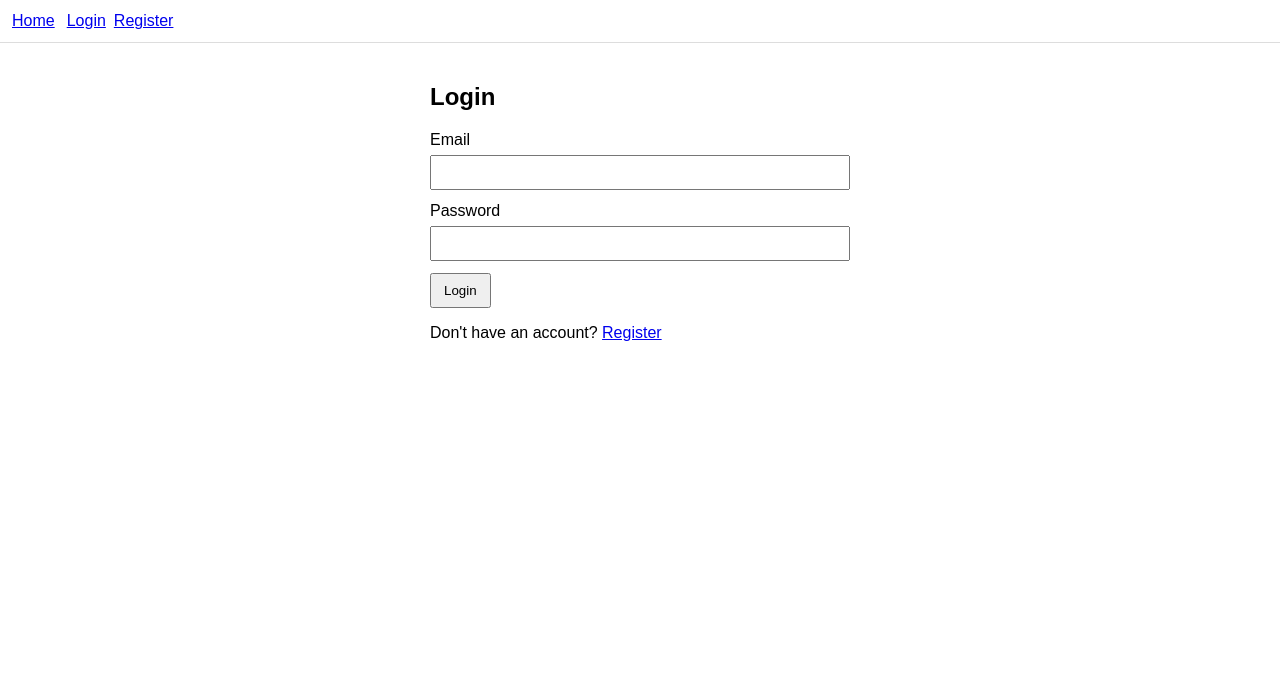
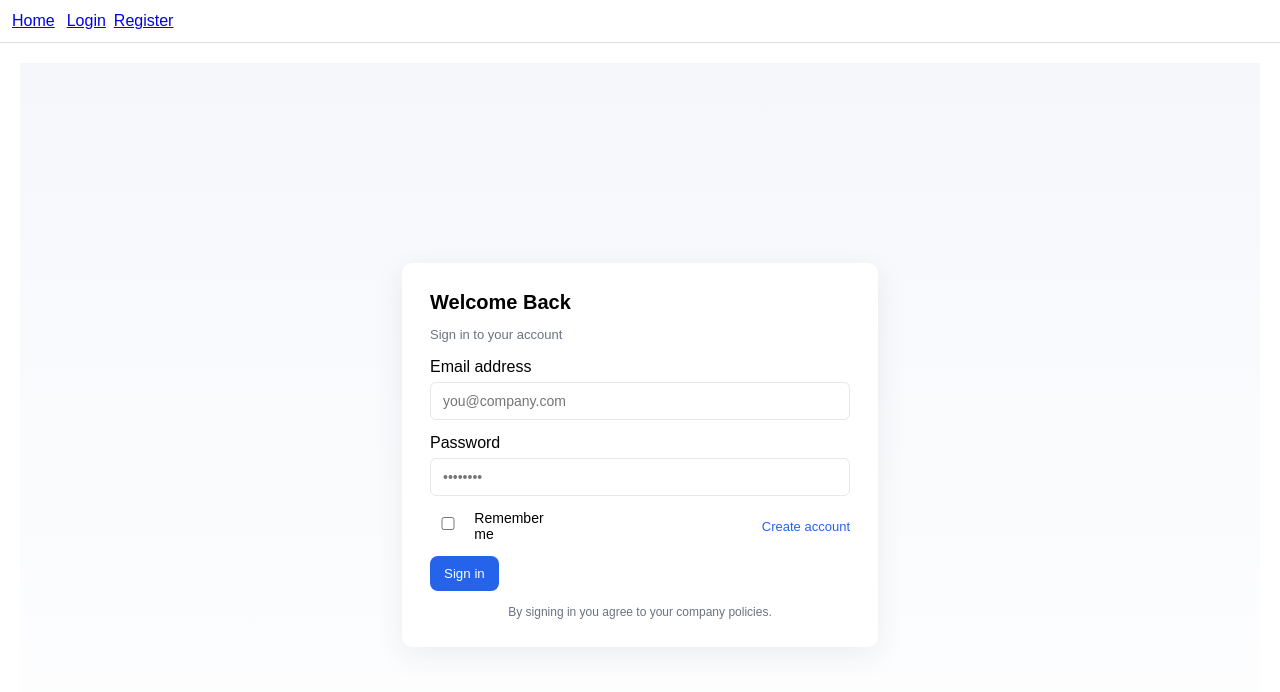
Before and after one commit to jaseem1033/Employee-Attendance-System, a React (Vite) app in the folder frontend/: page /login in a window 1280 px wide. Shown: the top 692 px of the page. Built offline with nearby package versions, Linux system fonts and the light colour scheme; no server answers.

Commit message:
Login and Register page done

```diff
--- a/frontend/src/pages/Login.tsx
+++ b/frontend/src/pages/Login.tsx
@@ -6,6 +6,7 @@ import { login } from '../store/authSlice'
 export default function Login() {
   const [email, setEmail] = useState('')
   const [password, setPassword] = useState('')
+  const [remember, setRemember] = useState(false)
   const dispatch = useAppDispatch()
   const auth = useAppSelector(s => s.auth)
   const navigate = useNavigate()
@@ -17,26 +18,64 @@ export default function Login() {
       if (res.user.role === 'manager') navigate('/manager')
       else navigate('/employee')
     } catch (err) {
-      // ignore; error in slice
+      // error is handled in slice; keep UI responsive
     }
   }
 
   return (
-    <div style={{ maxWidth: 420, margin: '0 auto' }}>
-      <h2>Login</h2>
-      <form onSubmit={handle}>
-        <div>
-          <label>Email</label>
-          <input value={email} onChange={e => setEmail(e.target.value)} />
+    <div className="auth-page">
+      <div className="auth-card">
+        <div className="auth-header">
+          <h1>Welcome Back</h1>
+          <p className="muted">Sign in to your account</p>
         </div>
-        <div>
-          <label>Password</label>
-          <input type="password" value={password} onChange={e => setPassword(e.target.value)} />
-        </div>
-        <button type="submit">Login</button>
-      </form>
-      {auth.error && <div style={{ color: 'red' }}>{auth.error}</div>}
-      <p>Don't have an account? <Link to="/register">Register</Link></p>
+
+        <form onSubmit={handle} className="auth-form" aria-label="login form">
+          <div className="form-row">
+            <label htmlFor="email">Email address</label>
+            <input
+              id="email"
+              className="input"
+              type="email"
+              value={email}
+              onChange={e => setEmail(e.target.value)}
+              placeholder="you@company.com"
+              required
+            />
+          </div>
+
+          <div className="form-row">
+            <label htmlFor="password">Password</label>
+            <input
+              id="password"
+              className="input"
+              type="password"
+              value={password}
+              onChange={e => setPassword(e.target.value)}
+              placeholder="••••••••"
+              required
+            />
+          </div>
+
+          <div className="form-row form-row-inline">
+            <label className="checkbox">
+              <input type="checkbox" checked={remember} onChange={e => setRemember(e.target.checked)} />
+              <span>Remember me</span>
+            </label>
+            <Link to="/register" className="link-small">Create account</Link>
+          </div>
+
+          {auth.error && <div className="error" role="alert">{auth.error}</div>}
+
+          <div className="form-row">
+            <button className="btn btn-primary" type="submit" disabled={auth.loading}>
+              {auth.loading ? 'Signing in...' : 'Sign in'}
+            </button>
+          </div>
+        </form>
+
+        <div className="auth-footer muted">By signing in you agree to your company policies.</div>
+      </div>
     </div>
   )
 }
--- a/frontend/src/pages/Register.tsx
+++ b/frontend/src/pages/Register.tsx
@@ -8,6 +8,7 @@ export default function Register() {
   const [email, setEmail] = useState('')
   const [password, setPassword] = useState('')
   const [role, setRole] = useState('employee')
+  const [department, setDepartment] = useState('')
   const dispatch = useAppDispatch()
   const auth = useAppSelector(s => s.auth)
   const navigate = useNavigate()
@@ -15,38 +16,57 @@ export default function Register() {
   const handle = async (e: React.FormEvent) => {
     e.preventDefault()
     try {
-      await dispatch(register({ name, email, password, role })).unwrap()
+      await dispatch(register({ name, email, password, role, department })).unwrap()
       navigate('/login')
     } catch (err) {}
   }
 
   return (
-    <div style={{ maxWidth: 520, margin: '0 auto' }}>
-      <h2>Register</h2>
-      <form onSubmit={handle}>
-        <div>
-          <label>Name</label>
-          <input value={name} onChange={e => setName(e.target.value)} />
+    <div className="auth-page">
+      <div className="auth-card">
+        <div className="auth-header">
+          <h1>Create Account</h1>
+          <p className="muted">Register a new employee or manager account</p>
         </div>
-        <div>
-          <label>Email</label>
-          <input value={email} onChange={e => setEmail(e.target.value)} />
+
+        <form onSubmit={handle} className="auth-form" aria-label="register form">
+          <div className="form-row">
+            <label htmlFor="name">Full name</label>
+            <input id="name" className="input" value={name} onChange={e => setName(e.target.value)} placeholder="Jane Doe" required />
           </div>
-        <div>
-          <label>Password</label>
-          <input type="password" value={password} onChange={e => setPassword(e.target.value)} />
+
+          <div className="form-row">
+            <label htmlFor="email">Email address</label>
+            <input id="email" className="input" type="email" value={email} onChange={e => setEmail(e.target.value)} placeholder="you@company.com" required />
           </div>
-        <div>
-          <label>Role</label>
-          <select value={role} onChange={e => setRole(e.target.value)}>
+
+          <div className="form-row">
+            <label htmlFor="password">Password</label>
+            <input id="password" className="input" type="password" value={password} onChange={e => setPassword(e.target.value)} placeholder="Minimum 8 characters" required />
+          </div>
+
+          <div className="form-row">
+            <label htmlFor="department">Department</label>
+            <input id="department" className="input" value={department} onChange={e => setDepartment(e.target.value)} placeholder="Engineering" />
+          </div>
+
+          <div className="form-row">
+            <label htmlFor="role">Role</label>
+            <select id="role" className="input" value={role} onChange={e => setRole(e.target.value)}>
               <option value="employee">Employee</option>
               <option value="manager">Manager</option>
             </select>
           </div>
-        <button type="submit">Register</button>
+
+          {auth.error && <div className="error" role="alert">{auth.error}</div>}
+
+          <div className="form-row">
+            <button className="btn btn-primary" type="submit" disabled={auth.loading}>{auth.loading ? 'Creating...' : 'Create account'}</button>
+          </div>
         </form>
-      {auth.error && <div style={{ color: 'red' }}>{auth.error}</div>}
-      <p>Have an account? <Link to="/login">Login</Link></p>
+
+        <div className="auth-footer muted">Already have an account? <Link to="/login">Sign in</Link></div>
+      </div>
     </div>
   )
 }
--- a/frontend/src/styles.css
+++ b/frontend/src/styles.css
@@ -3,3 +3,20 @@ input, select { display: block; padding: 8px; margin: 6px 0 12px 0; width: 100%;
 button { padding: 8px 12px }
 table, th, td { border: 1px solid #ddd; padding: 8px }
 th { background: #f8f8f8 }
+
+/* Auth / Login styles */
+.auth-page { display: flex; align-items: center; justify-content: center; min-height: calc(100vh - 64px); background: linear-gradient(180deg, #f5f7fb 0%, #ffffff 100%); padding: 24px }
+.auth-card { width: 100%; max-width: 420px; background: #fff; border-radius: 10px; box-shadow: 0 8px 30px rgba(31,45,61,0.08); padding: 28px }
+.auth-header h1 { margin: 0 0 6px 0; font-size: 20px }
+.muted { color: #6b7280; font-size: 13px }
+.auth-form { margin-top: 16px }
+.form-row { margin-bottom: 14px }
+.form-row-inline { display: flex; align-items: center; justify-content: space-between }
+.input { padding: 10px 12px; border: 1px solid #e5e7eb; border-radius: 6px; font-size: 14px }
+.checkbox { display: flex; align-items: center; gap: 8px; font-size: 14px }
+.btn { border: none; border-radius: 8px; padding: 10px 14px; cursor: pointer }
+.btn-primary { background: #2563eb; color: #fff }
+.btn-primary:disabled { opacity: 0.7; cursor: not-allowed }
+.error { color: #b91c1c; background: #fff5f5; padding: 8px 10px; border-radius: 6px; margin-bottom: 8px }
+.link-small { font-size: 13px; color: #2563eb; text-decoration: none }
+.auth-footer { margin-top: 12px; font-size: 12px; text-align: center }
```
Also changed, not shown: frontend/src/components/Header.tsx (added). Lines whose indentation alone changed are shown as unchanged.
